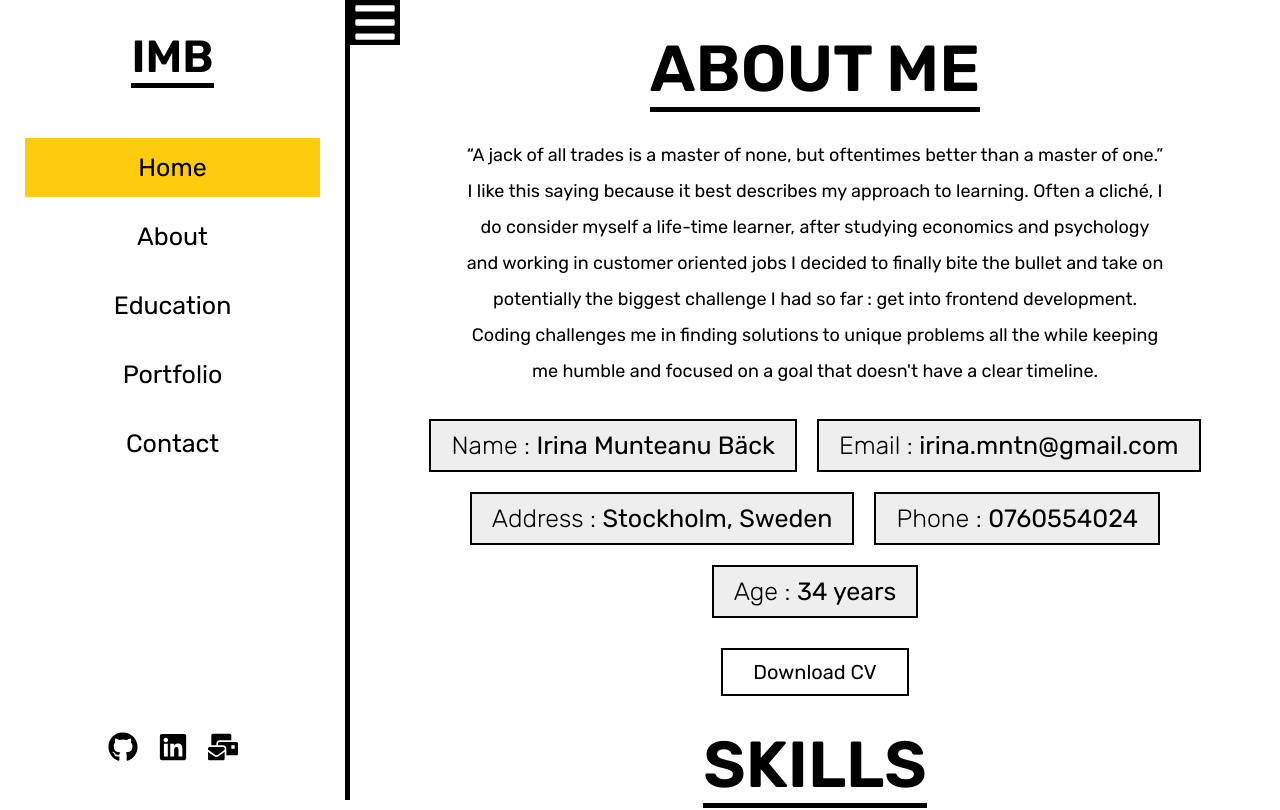
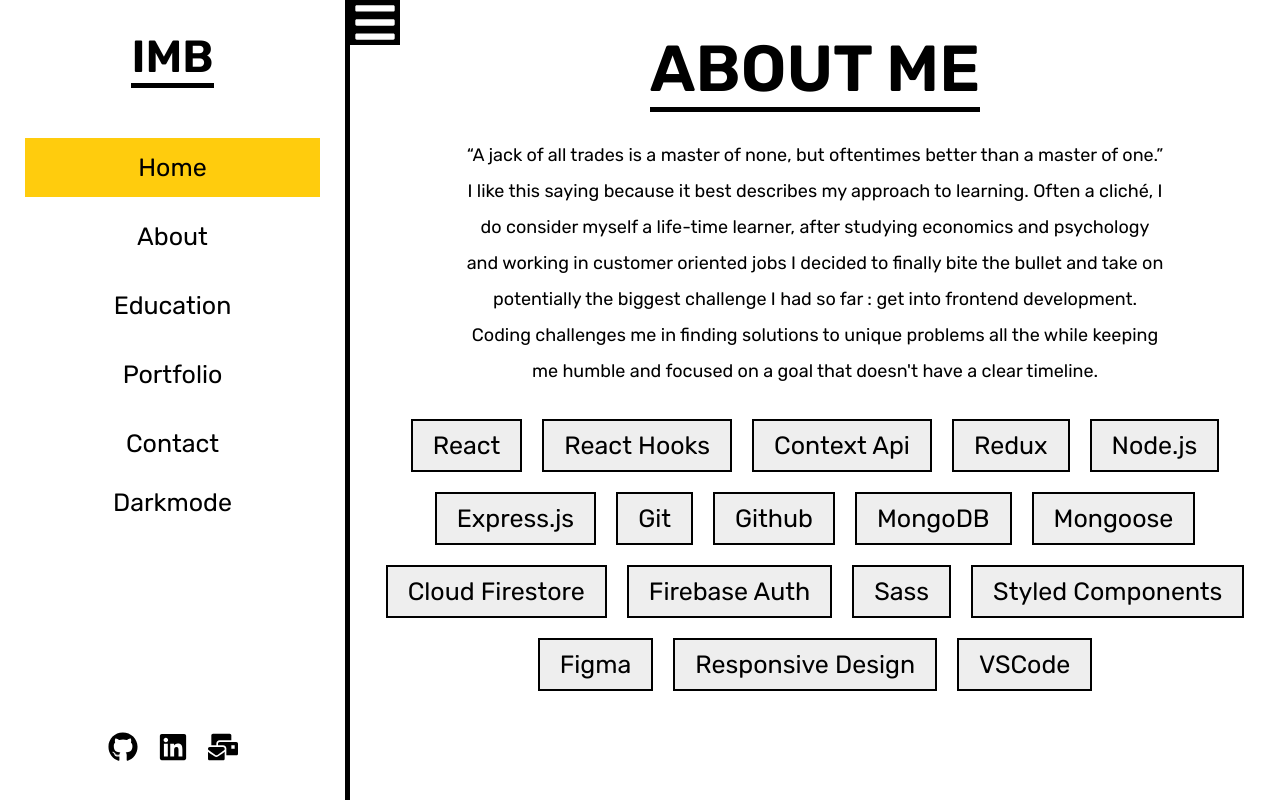
Before and after one commit to whatthefoobar/react-portfolio, a React (Create React App) app: page /about in a window 1280 px wide. Shown: the top 810 px of the page. Built offline with nearby package versions, Linux system fonts and the light colour scheme.

Commit message:
added ldarkmode toggle button in menu

```diff
--- a/src/components/About/About.js
+++ b/src/components/About/About.js
@@ -21,29 +21,65 @@ const About = () => {
         </p>
 
         <div class="bio">
-          <h3 data-aos="zoom-in">
-            <span>Name : </span> Irina Munteanu Bäck
+          <h3 data-aos="zoom-in" className="bio-box">
+            React
           </h3>
-          <h3 data-aos="zoom-in">
-            <span>Email : </span> irina.mntn@gmail.com
+          <h3 data-aos="zoom-in" className="bio-box">
+            React Hooks
           </h3>
-          <h3 data-aos="zoom-in">
-            <span>Address : </span> Stockholm, Sweden
+          <h3 data-aos="zoom-in" className="bio-box">
+            Context Api
           </h3>
-          <h3 data-aos="zoom-in">
-            <span>Phone : </span> 0760554024
+          <h3 data-aos="zoom-in" className="bio-box">
+            Redux
           </h3>
-          <h3 data-aos="zoom-in">
-            <span>Age : </span> 34 years
+          <h3 data-aos="zoom-in" className="bio-box">
+            Node.js
+          </h3>
+          <h3 data-aos="zoom-in" className="bio-box">
+            Express.js
+          </h3>
+          <h3 data-aos="zoom-in" className="bio-box">
+            Git
+          </h3>
+          <h3 data-aos="zoom-in" className="bio-box">
+            Github
+          </h3>
+          <h3 data-aos="zoom-in" className="bio-box">
+            MongoDB
+          </h3>
+          <h3 data-aos="zoom-in" className="bio-box">
+            Mongoose
+          </h3>
+          <h3 data-aos="zoom-in" className="bio-box">
+            Cloud Firestore
+          </h3>
+          <h3 data-aos="zoom-in" className="bio-box">
+            Firebase Auth
+          </h3>
+          <h3 data-aos="zoom-in" className="bio-box">
+            Sass
+          </h3>
+          <h3 data-aos="zoom-in" className="bio-box">
+            Styled Components
+          </h3>
+          <h3 data-aos="zoom-in" className="bio-box">
+            Figma
+          </h3>
+          <h3 data-aos="zoom-in" className="bio-box">
+            Responsive Design
+          </h3>
+          <h3 data-aos="zoom-in" className="bio-box">
+            VSCode
           </h3>
         </div>
 
-        <a href="/" class="btn" alt="download">
+        {/* <a href="/" class="btn" alt="download">
           Download CV
-        </a>
+        </a> */}
       </div>
 
-      <div class="skills" data-aos="fade-up">
+      {/* <div class="skills" data-aos="fade-up">
         <h1 class="heading">
           <span>Skills</span>
         </h1>
@@ -85,7 +121,7 @@ const About = () => {
             </h3>
           </div>
         </div>
-      </div>
+      </div> */}
     </section>
   );
 };
--- a/src/components/Education/Education.js
+++ b/src/components/Education/Education.js
@@ -30,15 +30,6 @@ const Education = () => {
               assumenda, eaque sequi repellat natus quia.
             </p>
           </div>
-
-          <div class="box" data-aos="fade-right">
-            <span>( 2021 - 2022 )</span>
-            <h3>graphic designer</h3>
-            <p>
-              Lorem, ipsum dolor sit amet consectetur adipisicing elit. Quaerat
-              assumenda, eaque sequi repellat natus quia.
-            </p>
-          </div>
         </div>
 
         <div class="box-container">
@@ -63,15 +54,6 @@ const Education = () => {
               assumenda, eaque sequi repellat natus quia.
             </p>
           </div>
-
-          <div class="box" data-aos="fade-left">
-            <span>( 2021 - 2022 )</span>
-            <h3>full-stack developer</h3>
-            <p>
-              Lorem, ipsum dolor sit amet consectetur adipisicing elit. Quaerat
-              assumenda, eaque sequi repellat natus quia.
-            </p>
-          </div>
         </div>
       </div>
     </div>
--- a/src/components/Header/Header.js
+++ b/src/components/Header/Header.js
@@ -1,15 +1,21 @@
 import React, { useState } from 'react';
+import { Link } from 'react-router-dom';
 import { FaBars } from 'react-icons/fa';
 import { FaGithub } from 'react-icons/fa';
 import { FaLinkedin } from 'react-icons/fa';
 import { FaMailBulk } from 'react-icons/fa';
-import { Link } from 'react-router-dom';
+import { FaCloudMoon } from 'react-icons/fa';
 
 const Header = () => {
   const [sidebar, setSidebar] = useState(false);
+  const [isLight, setIsLight] = useState(true);
+
+  function toggleTheme() {
+    setIsLight(!isLight);
+  }
   return (
     <header class="header active">
-      {/* add a n active class here to toggle */}
+      {/* add an active class here to toggle */}
       {sidebar || <FaBars id="menu-btn" fill="white" />}
       <Link to="/" class="logo ">
         IMB
@@ -31,7 +37,12 @@ const Header = () => {
         <Link to="/contact" className="link">
           Contact
         </Link>
+        <button id="theme-toggler" onClick={toggleTheme}>
+          {isLight ? 'Darkmode' : 'Lightmode'}
+          {/* <FaCloudMoon fill="#000" /> */}
+        </button>
       </nav>
+
       <div class="follow">
         <a href="https://github.com/whatthefoobar">
           <FaGithub fill="#000" className="social-icon" />
@@ -42,11 +53,6 @@ const Header = () => {
         <a href="mailto:irina.mntn@gmail.com">
           <FaMailBulk fill="#000" className="social-icon" />
         </a>
-
-        {/* <a href="#" class="fab fa-github"></a>
-          <a href="#" class="fab fa-linkedin"></a>
-          <a href="#" class="fab fa-instagram"></a> */}
-        {/* get react icons here */}
       </div>
     </header>
   );
--- a/src/index.css
+++ b/src/index.css
@@ -71,15 +71,13 @@ section {
 }
 
 #theme-toggler {
-  position: fixed;
-  font-size: 30px;
-  top: 15px;
-  right: 25px;
-  padding: 15px 20px;
+  font-size: 2.5rem;
+  padding: 1.5rem;
+  margin: 0.5rem;
+  padding: 5px 10px;
   background: var(--secondary-bg-color);
   color: var(--primary-text-color);
   cursor: pointer;
-  box-shadow: 0 5px 10px rgba(0, 0, 0, 0.1);
 }
 
 .heading {
```
